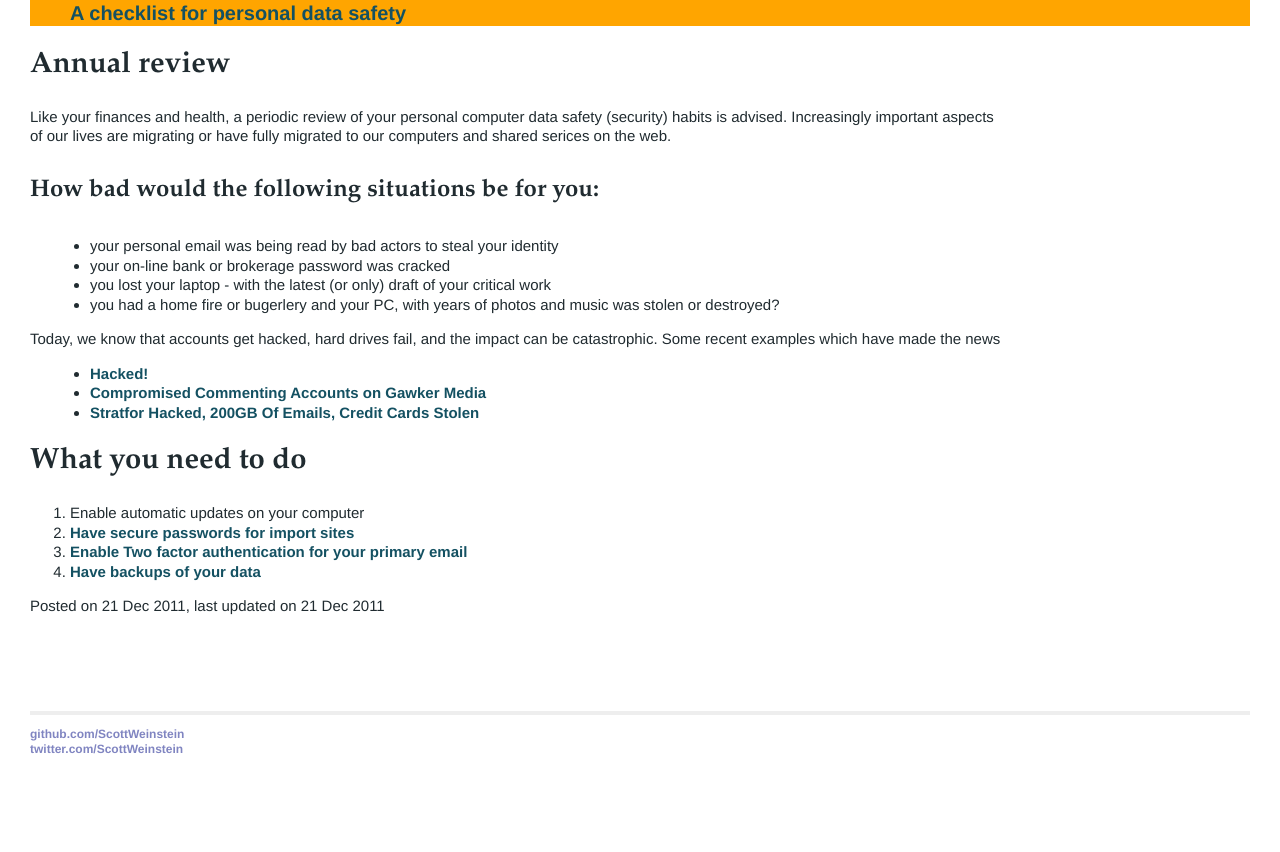
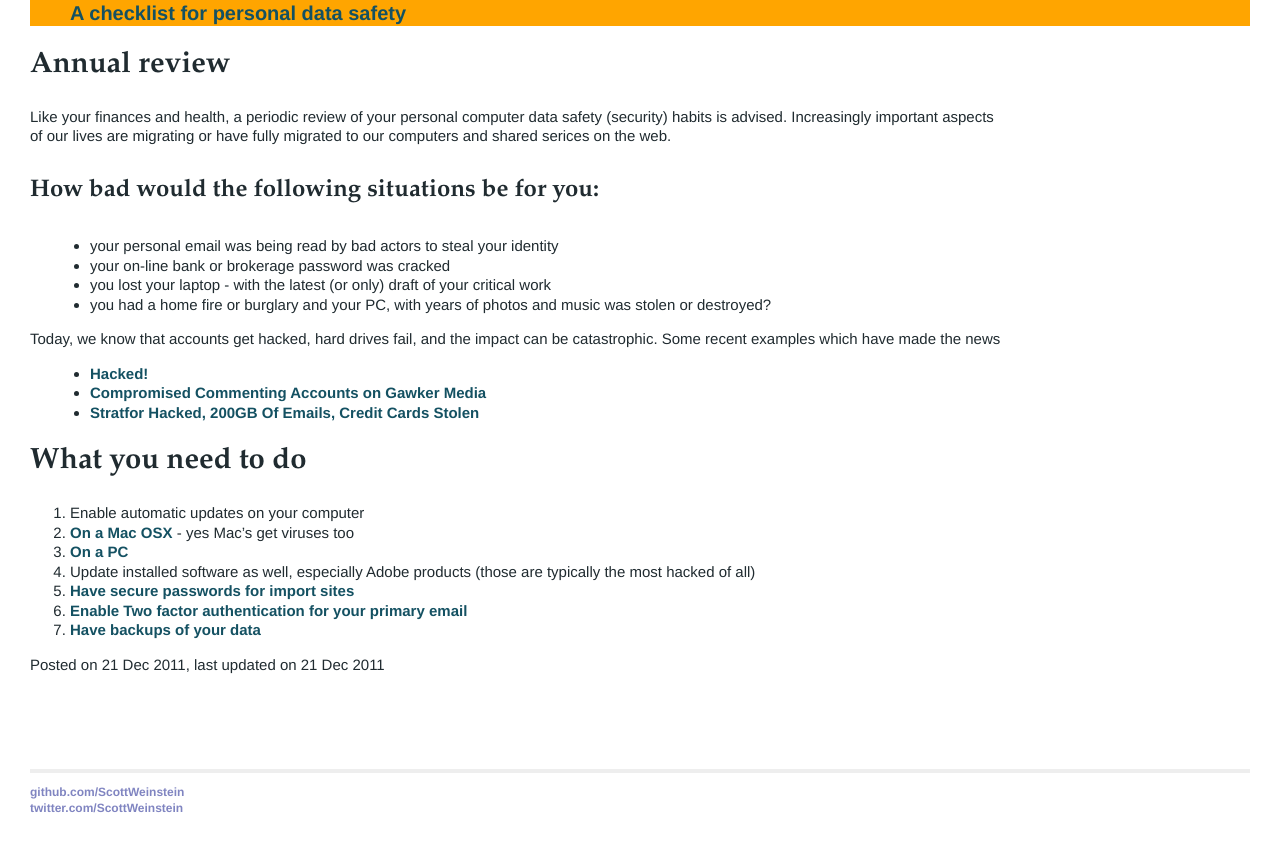
Before and after one commit to ScottWeinstein/ComputerSafety, a Jekyll site: the page built from _posts/2011-12-21-why-it-matters.md, in a window 1280 px wide. Shown: the top 852 px of the page. Built offline with Jekyll 4.4.1, drawn with Linux system fonts in a browser that asks for light colours; Markdown is read by kramdown in place of the engine named in the settings; comment, search, counter and statistics services are not loaded.

Commit message:
spelling and content adds

```diff
--- a/_posts/2011-12-21-why-it-matters.md
+++ b/_posts/2011-12-21-why-it-matters.md
@@ -13,7 +13,7 @@ Like your finances and health, a periodic review of your personal computer data
 * your personal email was being read by bad actors to steal your identity
 * your on-line bank or brokerage password was cracked
 * you lost your laptop - with the latest (or only) draft of your critical work
-* you had a home fire or bugerlery and your PC, with years of photos and music was stolen or destroyed?
+* you had a home fire or burglary and your PC, with years of photos and music was stolen or destroyed?
 
 Today, we know that accounts get hacked, hard drives fail, and the impact can be catastrophic. Some recent examples which have made the news
 
@@ -23,6 +23,9 @@ Today, we know that accounts get hacked, hard drives fail, and the impact can be
 
 ## What you need to do
 1. Enable automatic updates on your computer
+  1. [On a Mac OSX](http://support.apple.com/kb/ht1338) - yes Mac's get viruses too
+  1. [On a PC](http://windows.microsoft.com/en-US/windows/help/windows-update)
+  1. Update installed software as well, especially Adobe products (those are typically the most hacked of all)
 1. [Have **secure passwords** for import sites](/2011/12/21/Passwords/)
 1. [Enable **Two factor authentication** for your primary email](/2011/12/21/Email/)
 1. [Have backups of your data](/2011/12/21/Backups/)
```
